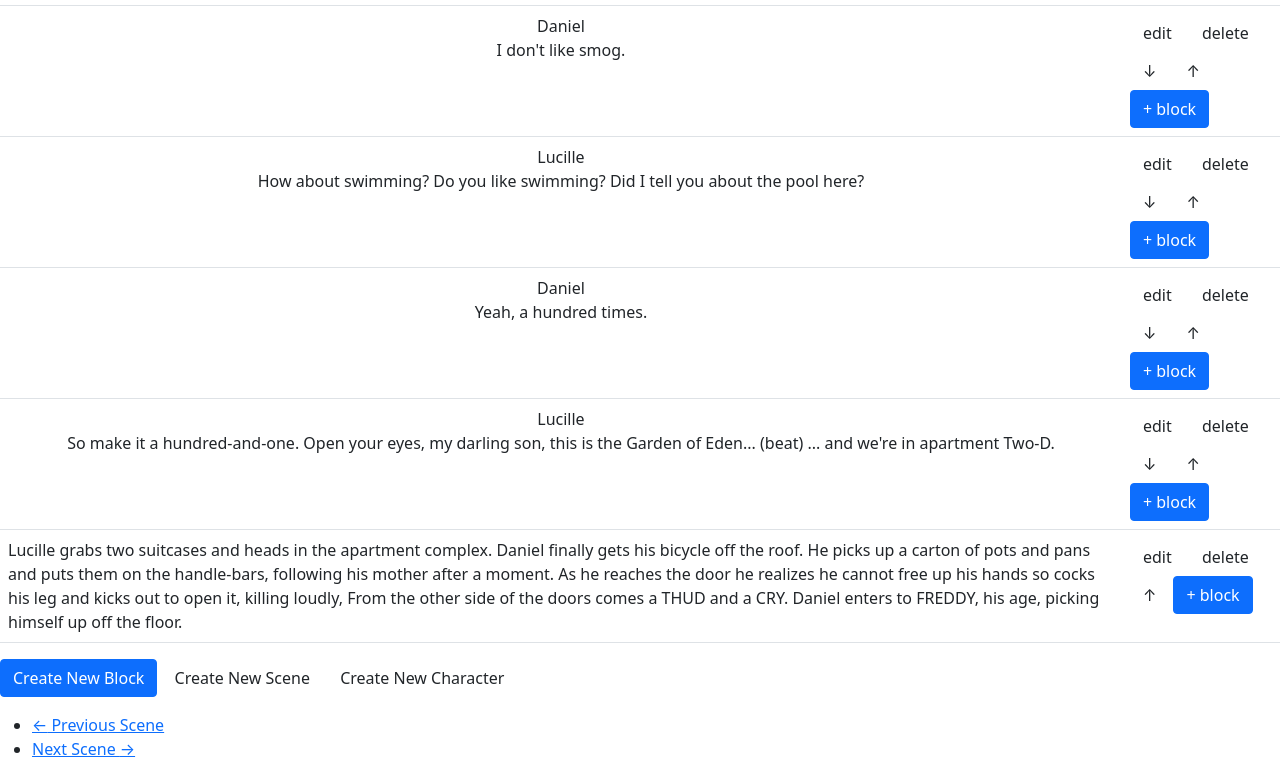
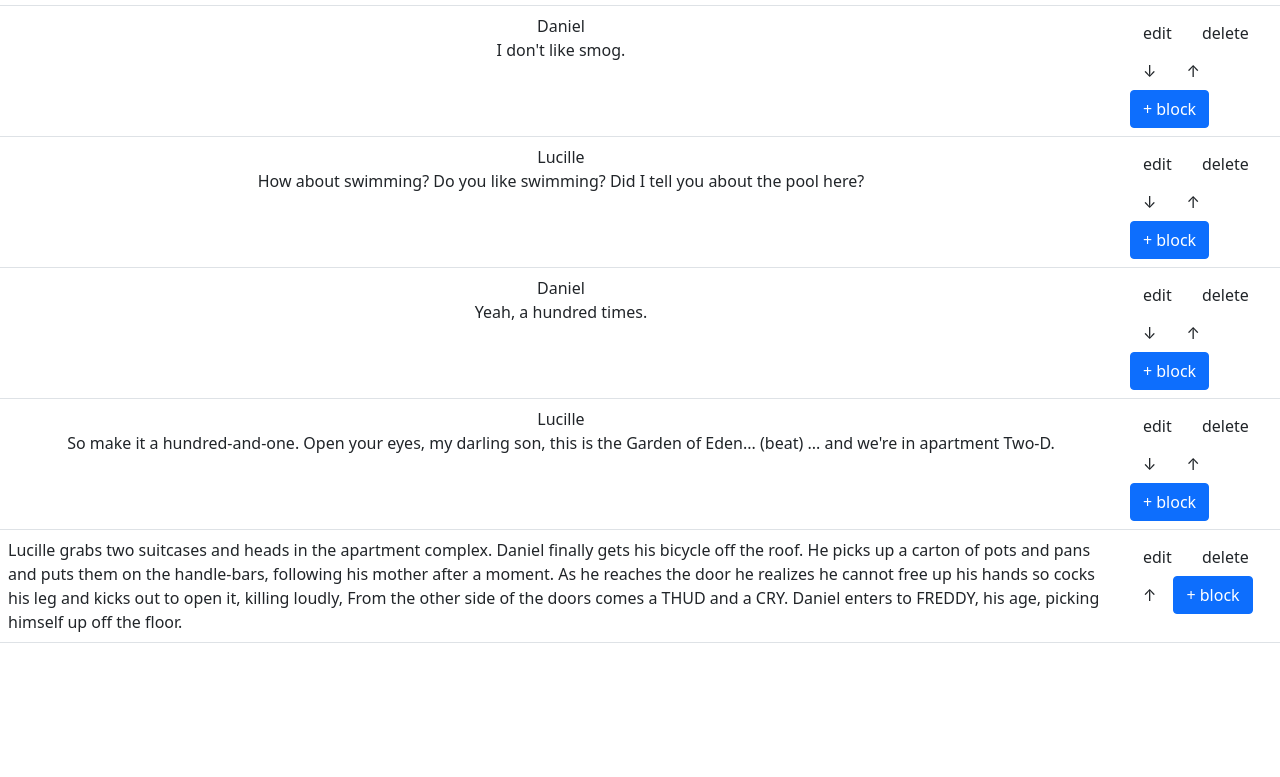
Before and after one commit to watnee/matinisbeta, a plain HTML site: page scene/show61.html in a window 1280 px wide. Shown: the part 1061-1838 px from the top of the page. After the commit the page ends 1720 px from the top, so only its background shows below. Drawn offline with nearby package versions, Linux system fonts and the light colour scheme.

Commit message:
Update show61.html

```diff
--- a/scene/show61.html
+++ b/scene/show61.html
@@ -378,21 +378,7 @@ Know what that means?
                     </tr>
 
             </table>
-            <p>
-                <a href="/block/create?sceneId=61" class="btn btn-primary" role="button">Create New Block</a>
-                <a href="/scene/createBelow?id=61" class="btn btn-default" role="button">Create New Scene</a>
-                <a href="/character/create?projectId=5" class="btn btn-default" role="button">Create New Character</a>
-            </p>
-            <nav aria-label="...">
-                <ul class="pager">
 
-                        <li class="previous"><a href="/scene/show?id=60" title="OPEN TO:"><span aria-hidden="true">&larr;</span> Previous Scene</a></li>
-
-
-                        <li class="next"><a href="/scene/show?id=62" title="Ext. Hall - Day">Next Scene <span aria-hidden="true">&rarr;</span></a></li>
-
-                </ul>
-            </nav>
         </div>
 
     </body>
```
